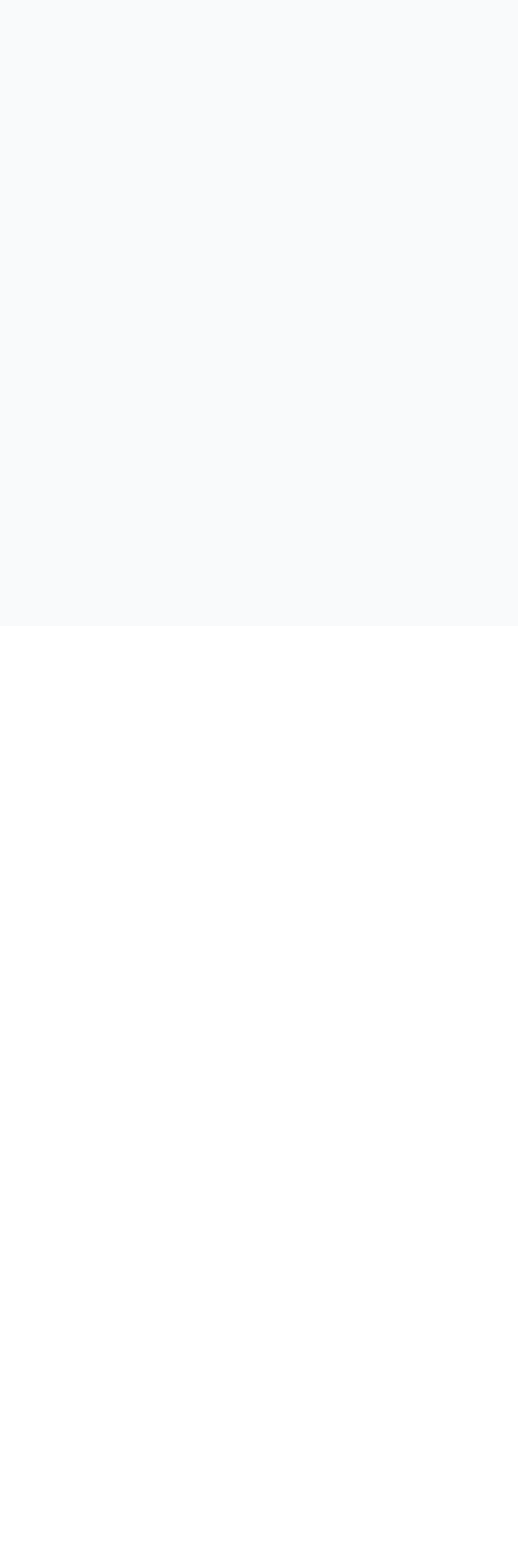
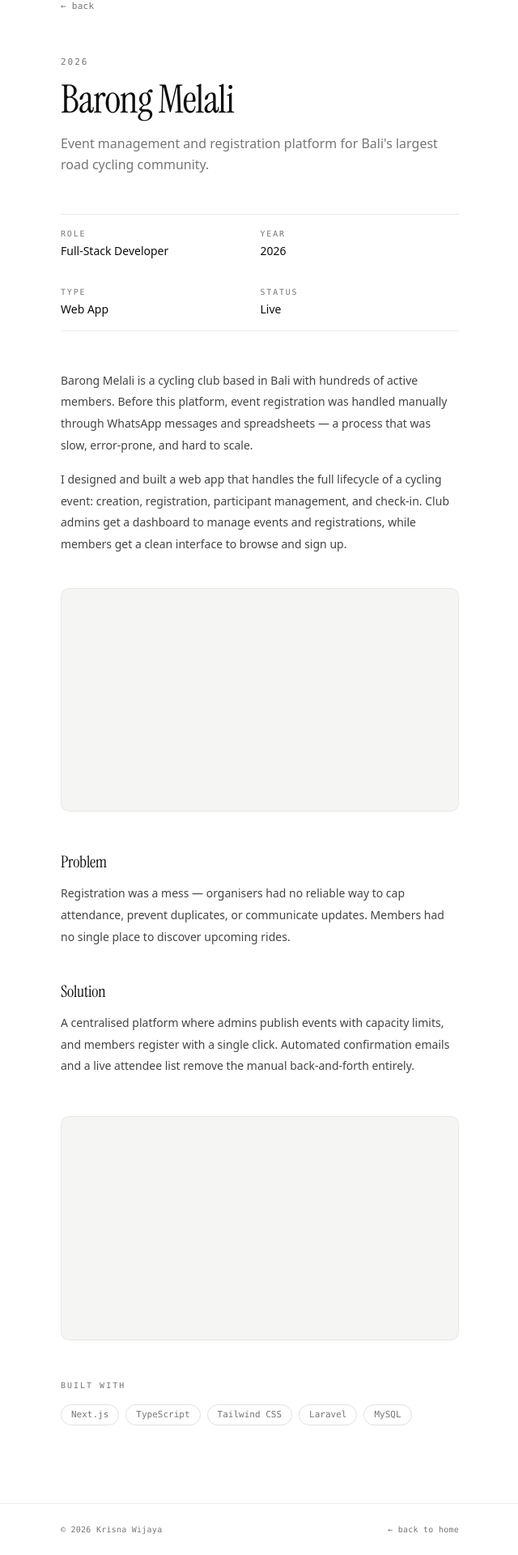
Before and after one commit to krisnaw/krisna-blog, a Next.js app: page /project/barong-melali in a window 1280 px wide. Shown: the part 27-1947 px from the top of the page at 81% size, without its empty margins (319-959 px from the left). Before the commit the page ends 800 px from the top, so only its background shows below. Built offline with nearby package versions, Linux system fonts and the light colour scheme.

Commit message:
wip web update

```diff
--- a/app/project/barong-melali/page.tsx
+++ b/app/project/barong-melali/page.tsx
@@ -1,7 +1,186 @@
-export default async function Page() {
+"use client"
+
+import { motion } from "framer-motion"
+import Link from "next/link"
+
+const EASE_OUT: [number, number, number, number] = [0.23, 1, 0.32, 1]
+
+const stagger = {
+  hidden: {},
+  show: { transition: { staggerChildren: 0.08, delayChildren: 0.05 } },
+}
+
+const fadeUp = {
+  hidden: { opacity: 0, y: 10, filter: "blur(4px)" },
+  show: {
+    opacity: 1,
+    y: 0,
+    filter: "blur(0px)",
+    transition: { duration: 0.45, ease: EASE_OUT },
+  },
+}
+
+const meta = [
+  { label: "Role", value: "Full-Stack Developer" },
+  { label: "Year", value: "2026" },
+  { label: "Type", value: "Web App" },
+  { label: "Status", value: "Live" },
+]
+
+const techStack = [
+  "Next.js",
+  "TypeScript",
+  "Tailwind CSS",
+  "Laravel",
+  "MySQL",
+]
+
+export default function BarongMelaliPage() {
   return (
-    <div>
-      asdf
+    <div className="min-h-screen bg-white text-[#0d0d0c] antialiased">
+
+      {/* Nav */}
+      <nav className="mx-auto max-w-135 px-6 py-5">
+        <Link
+          href="/"
+          className="inline-flex items-center gap-1.5 font-mono text-[11px] tracking-wide text-[#767676] transition-colors duration-150 hover:text-[#0d0d0c]"
+        >
+          ← back
+        </Link>
+      </nav>
+
+      <motion.main
+        variants={stagger}
+        initial="hidden"
+        animate="show"
+        className="mx-auto max-w-135 px-6 pb-24"
+      >
+
+        {/* ── Hero ── */}
+        <motion.section variants={fadeUp} className="pt-8 pb-12">
+          <p className="mb-3 font-mono text-[11px] tracking-[0.18em] uppercase text-[#767676]">
+            2026
+          </p>
+          <h1
+            className="text-[3rem] leading-[1.05] tracking-[-0.02em] text-[#0d0d0c]"
+            style={{ fontFamily: "var(--font-instrument-serif)" }}
+          >
+            Barong Melali
+          </h1>
+          <p className="mt-4 text-base text-[#767676] leading-relaxed">
+            Event management and registration platform for Bali's largest road cycling community.
+          </p>
+        </motion.section>
+
+        {/* ── Metadata ── */}
+        <motion.section
+          variants={fadeUp}
+          className="grid grid-cols-2 gap-px border-y"
+          style={{ borderColor: "rgba(0,0,0,0.08)" }}
+        >
+          {meta.map(({ label, value }) => (
+            <div
+              key={label}
+              className="py-4 pr-6"
+              style={{ borderBottom: "none" }}
+            >
+              <p className="mb-1 font-mono text-[10px] uppercase tracking-[0.18em] text-[#767676]">
+                {label}
+              </p>
+              <p className="text-sm text-[#0d0d0c]">{value}</p>
+            </div>
+          ))}
+        </motion.section>
+
+        {/* ── Overview ── */}
+        <motion.section variants={fadeUp} className="pt-12 pb-10 space-y-4 text-sm leading-[1.9] text-[#444]">
+          <p>
+            Barong Melali is a cycling club based in Bali with hundreds of active members. Before this platform,
+            event registration was handled manually through WhatsApp messages and spreadsheets — a process that
+            was slow, error-prone, and hard to scale.
+          </p>
+          <p>
+            I designed and built a web app that handles the full lifecycle of a cycling event: creation,
+            registration, participant management, and check-in. Club admins get a dashboard to manage
+            events and registrations, while members get a clean interface to browse and sign up.
+          </p>
+        </motion.section>
+
+        {/* ── Image placeholder ── */}
+        <motion.div
+          variants={fadeUp}
+          className="w-full aspect-video rounded-lg bg-[#f5f5f3] border"
+          style={{ borderColor: "rgba(0,0,0,0.06)" }}
+        />
+
+        {/* ── Problem / Solution ── */}
+        <motion.section variants={stagger} className="pt-12 space-y-10">
+          {[
+            {
+              heading: "Problem",
+              body: "Registration was a mess — organisers had no reliable way to cap attendance, prevent duplicates, or communicate updates. Members had no single place to discover upcoming rides.",
+            },
+            {
+              heading: "Solution",
+              body: "A centralised platform where admins publish events with capacity limits, and members register with a single click. Automated confirmation emails and a live attendee list remove the manual back-and-forth entirely.",
+            },
+          ].map(({ heading, body }) => (
+            <motion.div key={heading} variants={fadeUp}>
+              <h2
+                className="mb-3 text-xl tracking-[-0.01em] text-[#0d0d0c]"
+                style={{ fontFamily: "var(--font-instrument-serif)" }}
+              >
+                {heading}
+              </h2>
+              <p className="text-sm leading-[1.9] text-[#444]">{body}</p>
+            </motion.div>
+          ))}
+        </motion.section>
+
+        {/* ── Second image placeholder ── */}
+        <motion.div
+          variants={fadeUp}
+          className="mt-12 w-full aspect-video rounded-lg bg-[#f5f5f3] border"
+          style={{ borderColor: "rgba(0,0,0,0.06)" }}
+        />
+
+        {/* ── Tech stack ── */}
+        <motion.section variants={fadeUp} className="pt-12">
+          <h2 className="mb-4 font-mono text-[10px] uppercase tracking-[0.2em] text-[#767676]">
+            Built with
+          </h2>
+          <div className="flex flex-wrap gap-2">
+            {techStack.map((tech) => (
+              <span
+                key={tech}
+                className="rounded-full border px-3 py-1 font-mono text-[11px] text-[#767676]"
+                style={{ borderColor: "rgba(0,0,0,0.12)" }}
+              >
+                {tech}
+              </span>
+            ))}
+          </div>
+        </motion.section>
+
+      </motion.main>
+
+      {/* Footer */}
+      <footer
+        className="border-t"
+        style={{ borderColor: "rgba(0,0,0,0.08)" }}
+      >
+        <div className="mx-auto max-w-135 px-6 py-6 flex items-center justify-between">
+          <p className="font-mono text-[10px] text-[#767676] tracking-wide">
+            © 2026 Krisna Wijaya
+          </p>
+          <Link
+            href="/"
+            className="font-mono text-[10px] text-[#767676] tracking-wide transition-colors hover:text-[#0d0d0c]"
+          >
+            ← back to home
+          </Link>
+        </div>
+      </footer>
     </div>
   )
 }
```
